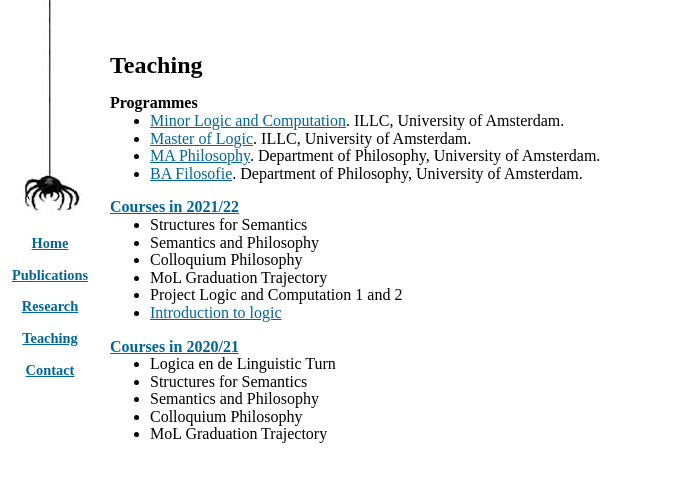
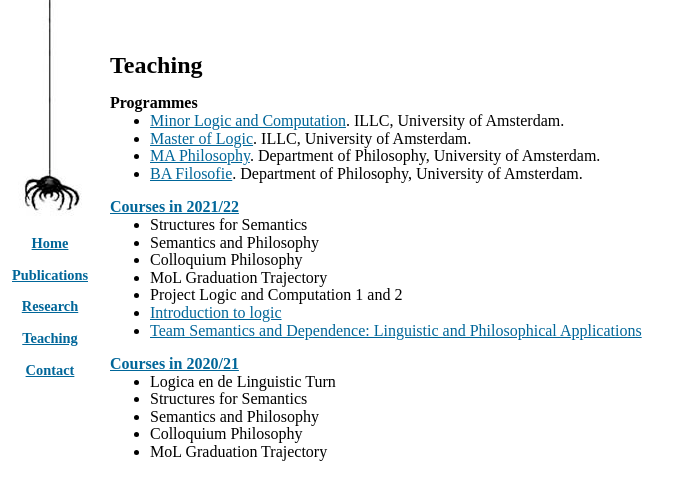
Before and after one commit to rednaw/site, a Jekyll site: the page built from content/teaching.md, in a window 1280 px wide. Shown: the top 500 px of the page, without its empty margins (0-693 px from the left). Built offline with Jekyll 4.4.1, drawn with Linux system fonts in a browser that asks for light colours; some web fonts are replaced.

Commit message:
Update teaching.md

```diff
--- a/content/teaching.md
+++ b/content/teaching.md
@@ -19,6 +19,7 @@
 * MoL Graduation Trajectory
 * Project Logic and Computation 1 and 2
 * [Introduction to logic]({{ site.baseurl }}/introduction-to-logic)
+* [Team Semantics and Dependence: Linguistic and Philosophical Applications](https://m-degano.github.io/teaching/january-project/)
 
 **[Courses in 2020/21](https://studiegids.uva.nl/xmlpages/page/2020-2021/zoek-docent/docent/9379)**
 * Logica en de Linguistic Turn
```
